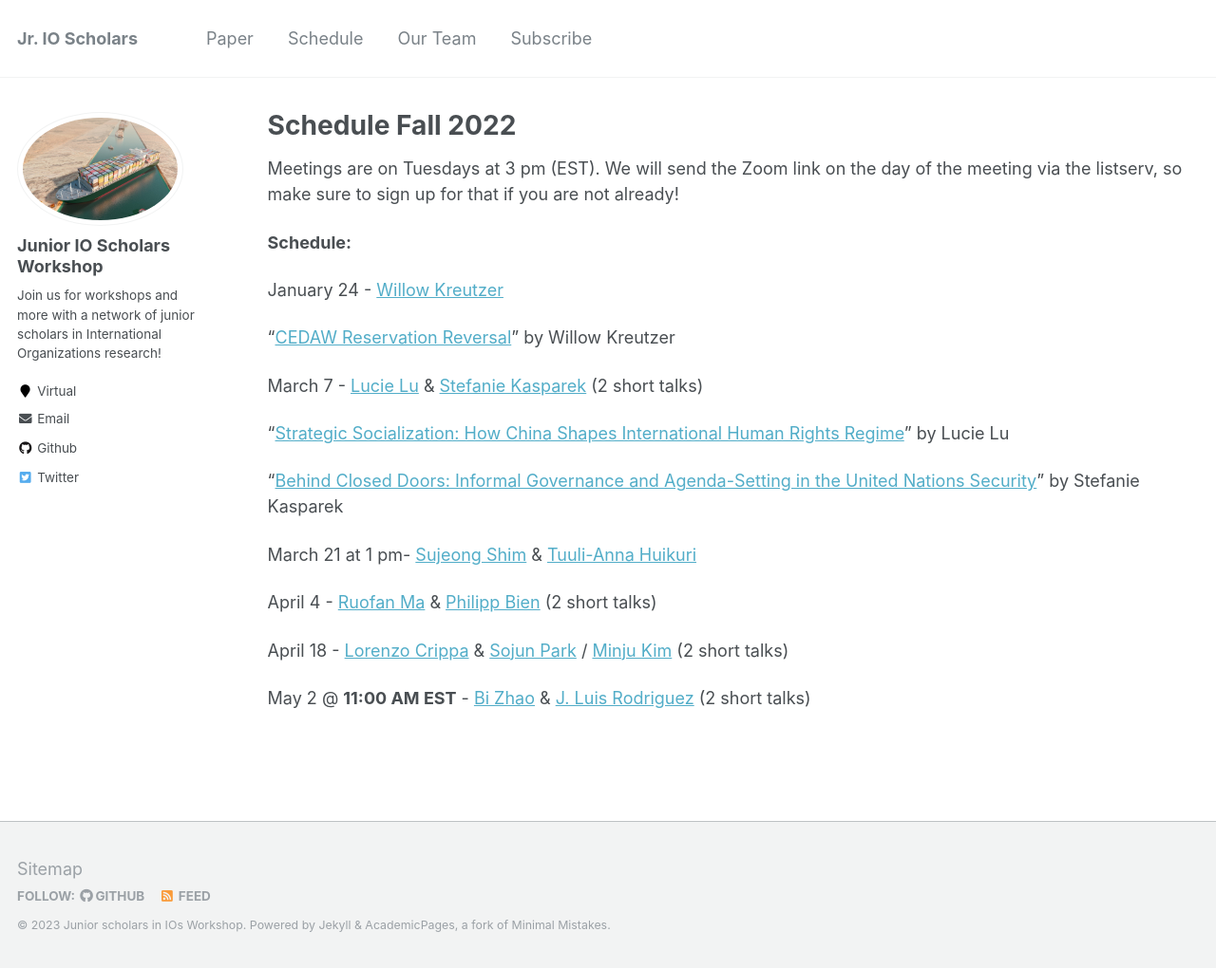
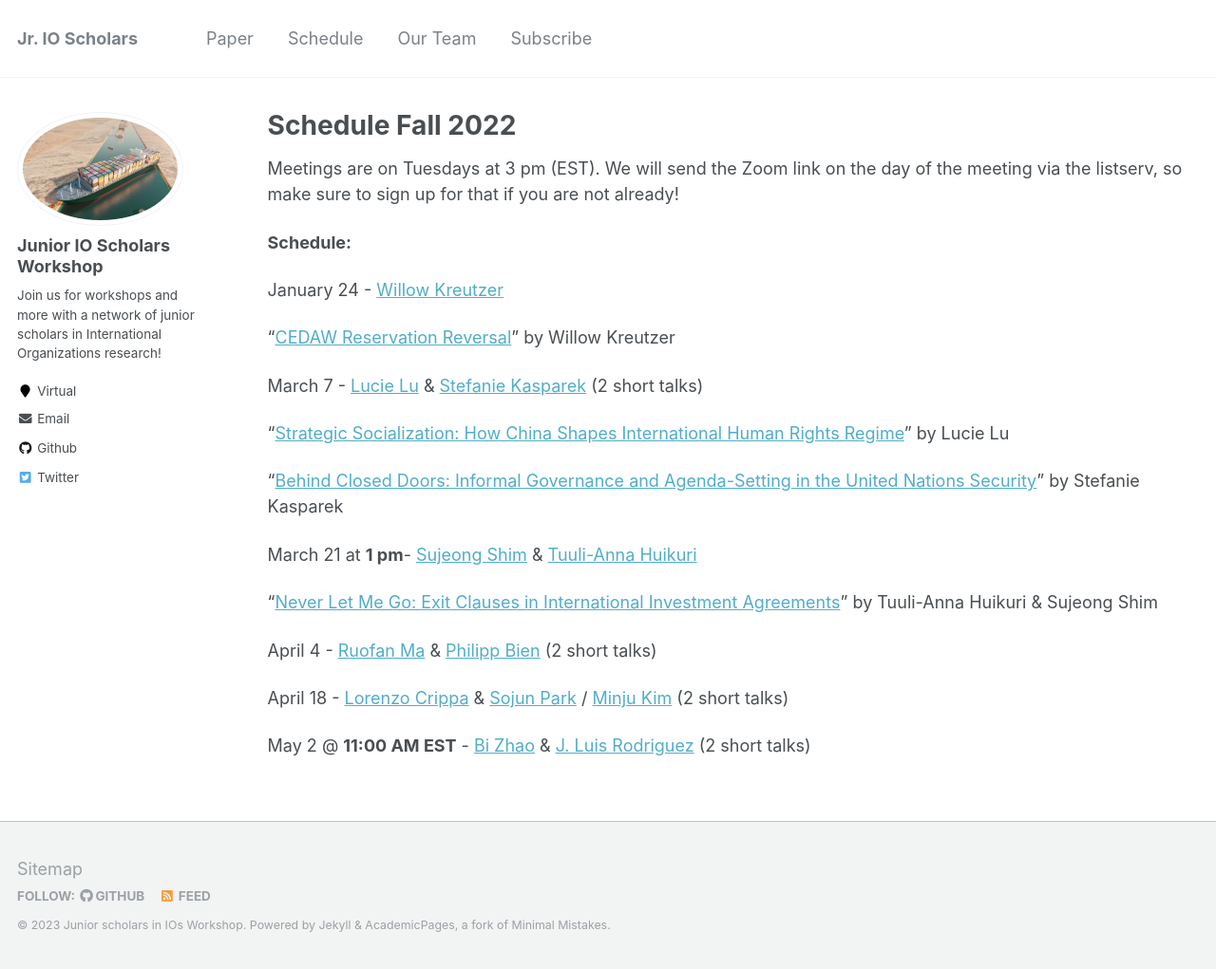
Before and after one commit to IO-workshop/IO-workshop.github.io, a Jekyll site: the page built from _pages/schedule.md, in a window 1280 px wide and 1021 px high. Shown: the whole window at 95% size. Built offline with Jekyll 4.4.1, drawn with Linux system fonts in a browser that asks for light colours.

Commit message:
add file/schedule for 3-21

```diff
--- a/_pages/schedule.md
+++ b/_pages/schedule.md
@@ -21,7 +21,10 @@ March 7 - [Lucie Lu](https://lucielu.net/) & [Stefanie Kasparek](https://stefani
 "[Behind Closed Doors: Informal Governance and Agenda-Setting in the United Nations Security](https://io-workshop.github.io/files/Junior Symposium Paper_Draft_Kasparek.pdf)" by Stefanie Kasparek
 &nbsp;
 
-March 21 at 1 pm- [Sujeong Shim](https://www.sujeongshim.com/)  & [Tuuli-Anna Huikuri](https://sites.google.com/view/tuuliannahuikuri?pli=1)
+March 21 at **1 pm**- [Sujeong Shim](https://www.sujeongshim.com/)  & [Tuuli-Anna Huikuri](https://sites.google.com/view/tuuliannahuikuri?pli=1)
+
+"[Never Let Me Go: Exit Clauses in International Investment Agreements](https://io-workshop.github.io/files/HuikuriShim_Exit Clauses_20230103.pdf)" by Tuuli-Anna Huikuri & Sujeong Shim
+&nbsp;
 
 April 4 - [Ruofan Ma](https://twitter.com/ruofan_ma) & [Philipp Bien](https://www.polver.uni-konstanz.de/en/malang0/) (2 short talks)
 
```
Also changed, not shown: 1 other file.
